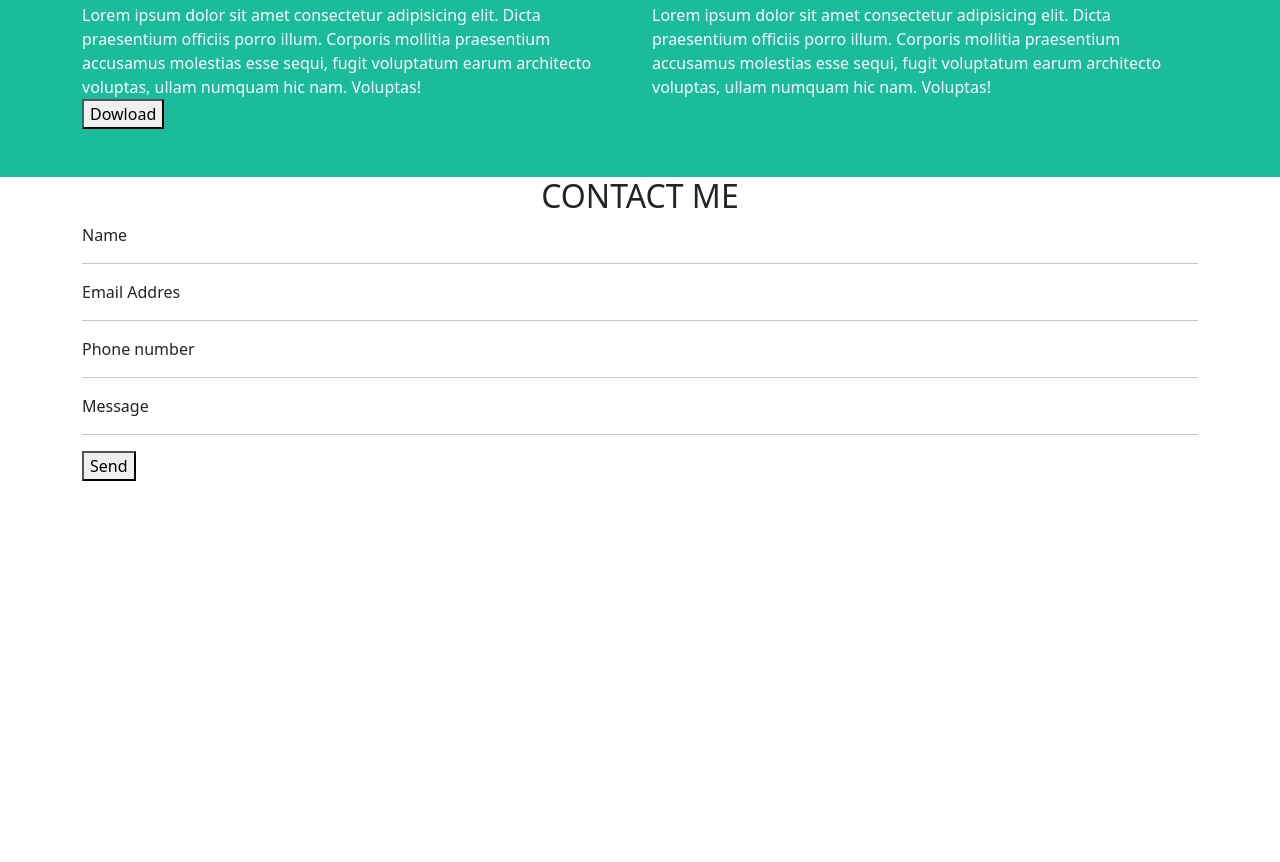
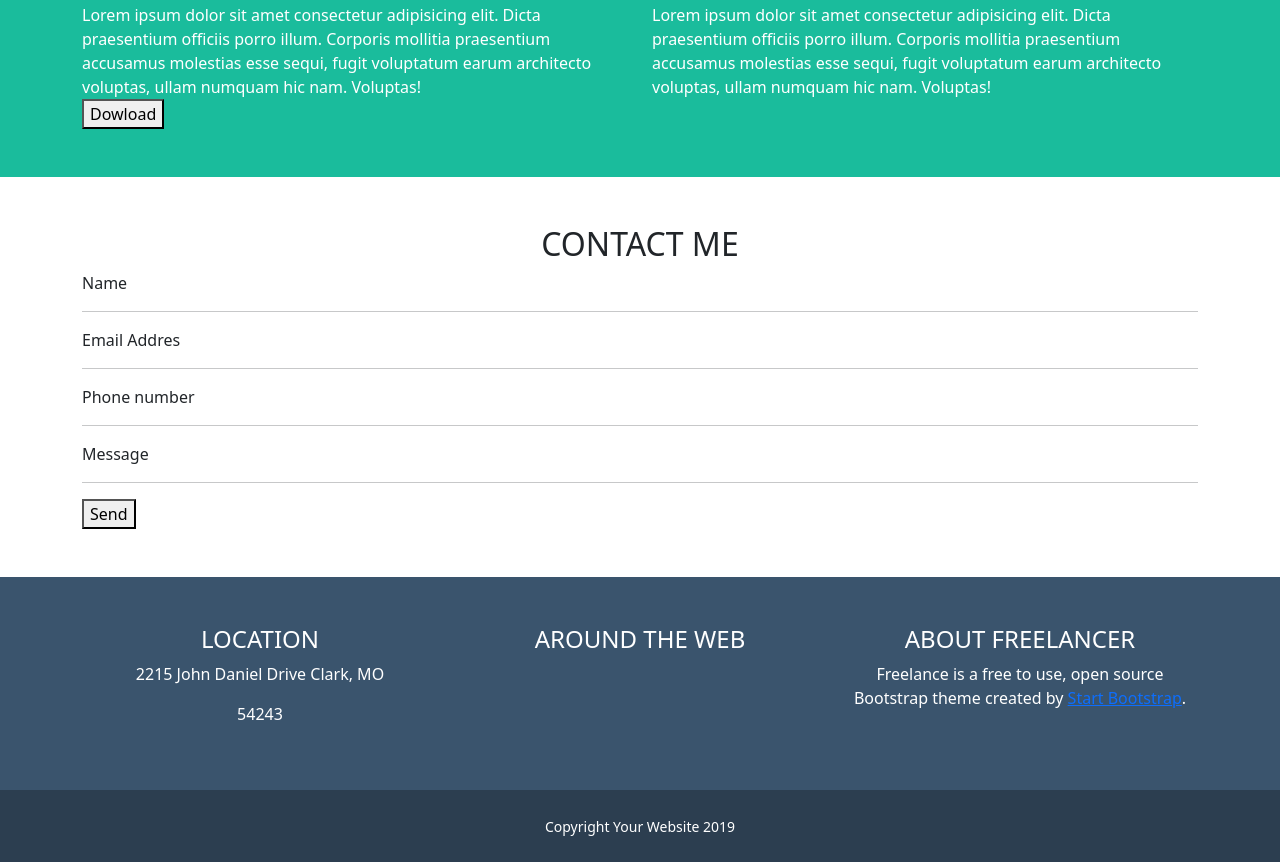
Before and after one commit to NeilMagon/html-css-bootstrap-freelancer, a plain HTML site: page index.html in a window 1280 px wide. Shown: the part 799-1661 px from the top of the page. Before the commit the page ends 1280 px from the top, so only its background shows below. Drawn offline with nearby package versions, Linux system fonts and the light colour scheme.

Commit message:
feat: add footer

```diff
--- a/index.html
+++ b/index.html
@@ -69,7 +69,7 @@
             </div>
         </section>
         <section>
-            <div class="container">
+            <div class="container py-5">
                 <h2 class="text-center">CONTACT ME</h2>
                 <div>
                     <p>Name</p>
@@ -85,6 +85,31 @@
             </div>
         </section>
     </main>
+    <footer class="text-white">
+        <section class="ms-bg-blue">
+            <div class="container py-5">
+                <div class="row gy-4">
+                    <div class="col-12 col-md-4 text-center">
+                        <h4>LOCATION</h4>
+                        <p>2215 John Daniel Drive Clark, MO</p>
+                        <p>54243</p>
+                    </div>
+                    <div class="col-12 col-md-4 text-center">
+                        <h4>AROUND THE WEB</h4>
+                    </div>
+                    <div class="col-12 col-md-4 text-center">
+                        <h4>ABOUT FREELANCER</h4>
+                        <p>Freelance is a free to use, open source Bootstrap theme created by <a href="#">Start Bootstrap</a>.</p>
+                    </div>
+                </div>
+            </div>
+        </section>
+        <section class="ms-bg-darkblue">
+            <div class="container py-4 text-center">
+                <small class="text-white">Copyright Your Website 2019</small>
+            </div>
+        </section>
+    </footer>
     <script src="https://cdn.jsdelivr.net/npm/bootstrap@5.3.3/dist/js/bootstrap.bundle.min.js" integrity="sha384-YvpcrYf0tY3lHB60NNkmXc5s9fDVZLESaAA55NDzOxhy9GkcIdslK1eN7N6jIeHz" crossorigin="anonymous"></script>
 </body>
 </html>
--- a/style.css
+++ b/style.css
@@ -4,3 +4,6 @@
 .ms-bg-lightgreen{
     background-color: #1abc9c;
 }
+.ms-bg-blue{
+    background-color: #3a546d;
+}
```
